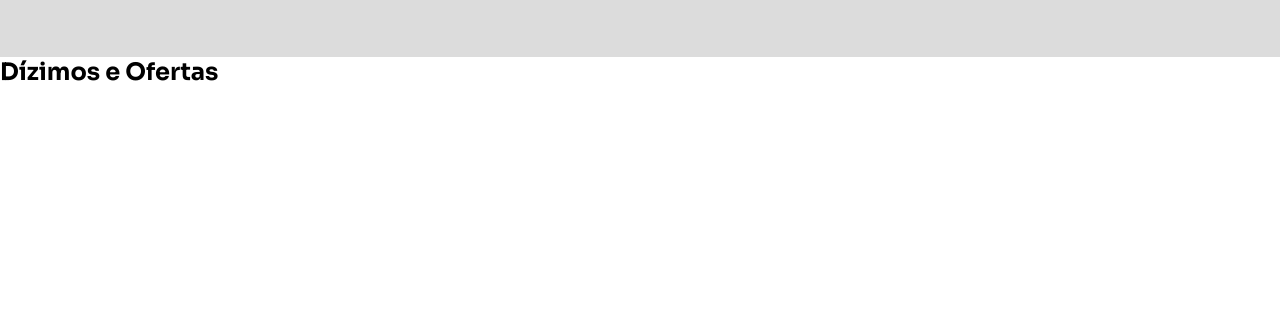
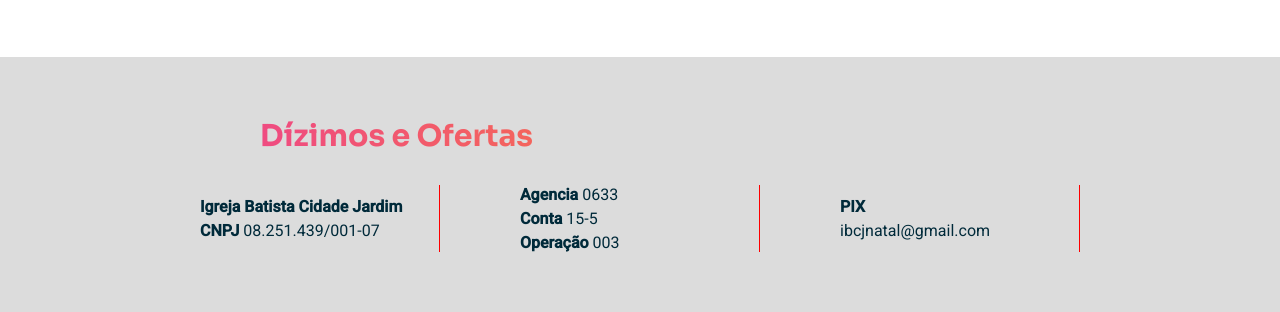
Before and after one commit to elisafa/ibcidade, a plain HTML site: page index.html in a window 1280 px wide. Shown: the part 2512-2824 px from the top of the page. Before the commit the page ends 2599 px from the top, so only its background shows below. Drawn offline with nearby package versions, Linux system fonts and the light colour scheme.

Commit message:
finalizado seção dízimos e ofertas

```diff
--- a/assets/css/style.css
+++ b/assets/css/style.css
@@ -1,4 +1,4 @@
-:root{
+:root {
   --cor1: #002a3a;
 
   --cor2: #ffa400;
@@ -29,8 +29,10 @@
 
 /*===================== SEÇÃO MENU======================== */
 .header-container {
-  max-width: 120em; /* 1920px/16px = 120em  */
-  height: 6.25em; /* 100px/16px = 120em  */
+  max-width: 120em;
+  /* 1920px/16px = 120em  */
+  height: 6.25em;
+  /* 100px/16px = 120em  */
   background-color: var(--cor1);
 }
 
@@ -133,7 +135,8 @@
 
 .video-container,
 .app-container,
-.agenda-container{
+.agenda-container,
+.dizimos-container {
   width: 68.75em;
   flex-wrap: wrap;
   margin: auto;
@@ -177,8 +180,8 @@
   color: #fff;
 }
 
-.video-celebracao{
-  box-shadow:0px 0px 0px 10px #fff;
+.video-celebracao {
+  box-shadow: 0px 0px 0px 10px #fff;
   border-radius: 0.9375em;
 }
 
@@ -230,18 +233,19 @@
   gap: 5px;
 }
 
-.video-app{
-  box-shadow:0px 0px 0px 10px #dcdcdc;
+.video-app {
+  box-shadow: 0px 0px 0px 10px #dcdcdc;
   border-radius: 15px;
 }
 
 
 /*===================== SEÇÃO AGENDA ========================*/
 
-.agenda{
+.agenda {
   padding: 4.0625em 4.0625em 0 4.0625em;
 }
-.agenda-imagens{
+
+.agenda-imagens {
   display: flex;
   flex-direction: column;
   gap: 60px;
@@ -249,20 +253,20 @@
   margin-bottom: 60px;
 }
 
-.agenda-container{
+.agenda-container {
   width: 55em;
   grid-template-columns: 18.75em 1fr;
   gap: 3.75em;
 }
 
-.agenda-container p{
+.agenda-container p {
   font-family: "Roboto";
   color: #666;
   font-size: 0.9375em;
   margin-top: 1.25em;
 }
 
-.agenda-bloco{
+.agenda-bloco {
   font-family: "Roboto";
   color: #666;
   padding: 0.93754em 0;
@@ -271,51 +275,56 @@
   background: linear-gradient(#fff, #fff) padding-box, linear-gradient(45deg, var(--cor8), var(--cor9)) border-box;
   border-bottom: 3.5px solid transparent;
 }
-.agenda-flex{
+
+.agenda-flex {
   margin-top: 1.25em;
   display: grid;
   grid-template-columns: 1fr 1fr 1fr;
   row-gap: 0.9375em;
   align-items: center;
 }
-.agenda-container p{
+
+.agenda-container p {
   margin-bottom: 3.75em;
 }
-.domingo{
+
+.domingo {
   padding-bottom: 0.625em;
   border-bottom: 2px solid var(--cor10);
 }
 
 /* TAMANHOS VARIADOS DAS SUBMARCAS */
-.agenda-bloco img{
+.agenda-bloco img {
   width: 6.25em;
 }
 
 .agenda-imagens .submarca-idv,
 .agenda-imagens .submarca-kids,
 .agenda-imagens .submarca-celebrando,
-.agenda-imagens .submarca-cafe{
+.agenda-imagens .submarca-cafe {
   width: 200px;
   filter: brightness(0);
   opacity: 5%;
 
 }
-.agenda-bloco a .icone-instagram{
+
+.agenda-bloco a .icone-instagram {
   width: .9375em;
 }
 
-.agenda-flex a{
+.agenda-flex a {
   text-decoration: none;
   color: var(--cor1);
 }
 
 /* ==================AREAS============================= */
 
-.areas{
+.areas {
   padding: 60px;
-  background-color: var(--cor10);
+  /* background-color: var(--cor10); */
 }
-.areas-container{
+
+.areas-container {
   flex-wrap: wrap;
   margin: auto;
   display: grid;
@@ -324,16 +333,47 @@
   align-items: center;
   gap: 20px;
 }
-.area-titulo-posicao{
+
+.area-titulo-posicao {
   margin-bottom: 30px;
   margin-left: 200px;
 }
+
 .areas-container a img {
   width: 130px;
   padding: 10px;
 }
 
-.areas-container a img:hover{
+.areas-container a img:hover {
   transition: all .6s;
   transform: scale(1.5);
 }
+
+/* ===================DÍZIMOS E OFERTAS================== */
+.dizimos {
+  padding: 60px;
+  background-color: var(--cor10);
+}
+
+.dizimos-container {
+  width: 55em;
+  font-family: "Roboto";
+  color: var(--cor1);
+  display: grid;
+  grid-template-columns: 1fr 1fr 1fr;
+  column-gap: 80px;
+}
+.dizimos-container div{
+  border-right: 1px solid red;
+}
+
+.dizimos-container h2 {
+  grid-column: 1/4;
+}
+
+.dizimos-flex {
+  display: flex;
+  flex-direction: column;
+  gap: 5px;
+  justify-content: center;
+}
--- a/index.html
+++ b/index.html
@@ -108,9 +108,12 @@
           <h2 class="titulo-azul-verde">Agenda<br>da semana</h2>
           <p>Aqui você encontrará o que acontece na IBCidade durante a semana.</p>
           <div class="agenda-imagens">
-            <img class="submarca-cafe" src="./assets/images/submarcas/submarca-cafe.svg" width="90px" alt="Café com Bíblia">
-            <img class="submarca-celebrando" src="./assets/images/submarcas/submarca-celebrando.svg" width="90px" alt="Café com Bíblia">
-            <img class="submarca-idv" src="./assets/images/submarcas/submarca-idv.svg" width="90px" alt="Café com Bíblia">
+            <img class="submarca-cafe" src="./assets/images/submarcas/submarca-cafe.svg" width="90px"
+              alt="Café com Bíblia">
+            <img class="submarca-celebrando" src="./assets/images/submarcas/submarca-celebrando.svg" width="90px"
+              alt="Café com Bíblia">
+            <img class="submarca-idv" src="./assets/images/submarcas/submarca-idv.svg" width="90px"
+              alt="Café com Bíblia">
             <img class="submarca-kids" src="./assets/images/submarcas/submarca-kids.svg" alt="Celebra Kids">
           </div>
         </div>
@@ -183,7 +186,7 @@
     </section>
 
     <section class="areas">
-      <h2 class="titulo-rosa-laranja area-titulo-posicao">Conheça melhor a IBCidade</h2>
+      <h2 class="titulo-lilas-azul area-titulo-posicao">Conheça melhor a IBCidade</h2>
       <div class="areas-container">
         <a href="#"><img src="assets/images/submarcas/submarca-pgms.svg" alt="Mulher Unica"></a>
         <a href="#"><img src="assets/images/submarcas/submarca-mulher.svg" alt="Mulher Unica"></a>
@@ -195,8 +198,21 @@
       </div>
     </section>
     <section class="dizimos">
+      <h2 class="titulo-rosa-laranja area-titulo-posicao">Dízimos e Ofertas</h2>
       <div class="dizimos-container">
-        <h2>Dízimos e Ofertas</h2>
+        <div class="dizimos-flex">
+          <span><strong>Igreja Batista Cidade Jardim</strong></span>
+          <span><strong>CNPJ</strong> 08.251.439/001-07</span>
+        </div>
+        <div class="dizimos-flex">
+          <span> <strong>Agencia</strong> 0633</span>
+          <span><strong>Conta</strong> 15-5</span>
+          <span><strong>Operação</strong> 003</span>
+        </div>
+        <div class="dizimos-flex">
+          <span><strong>PIX</strong></span>
+          <span>ibcjnatal@gmail.com</span>
+        </div>
       </div>
 
     </section>
```
